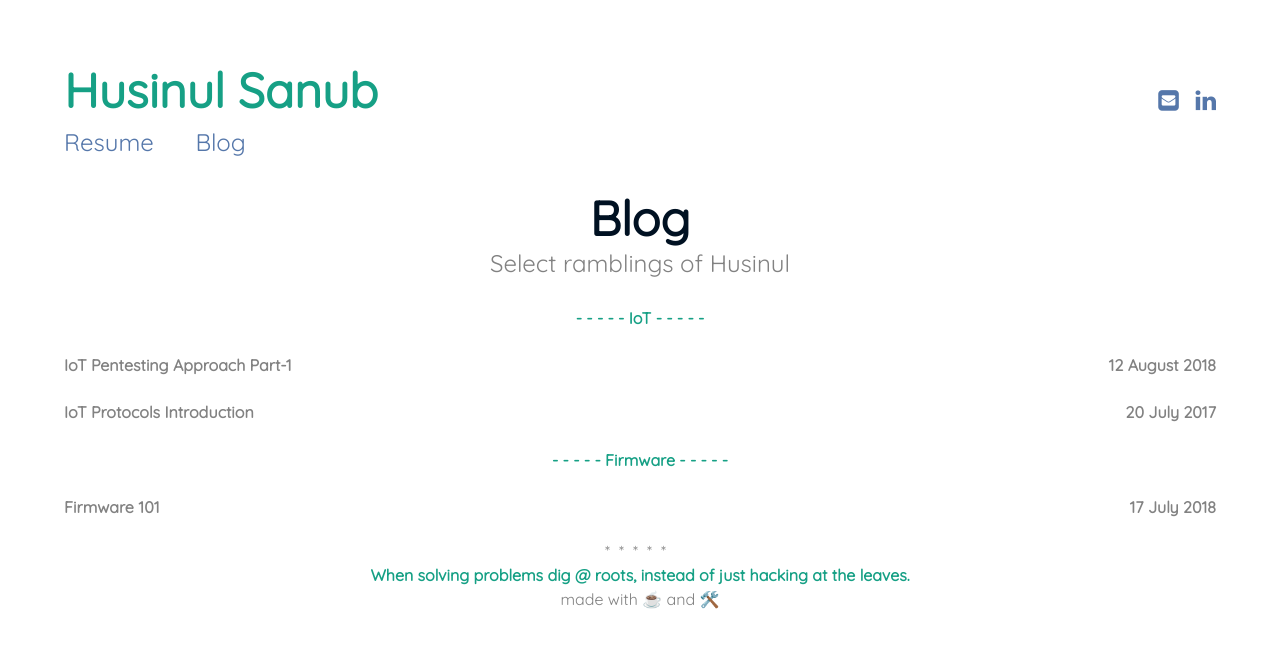
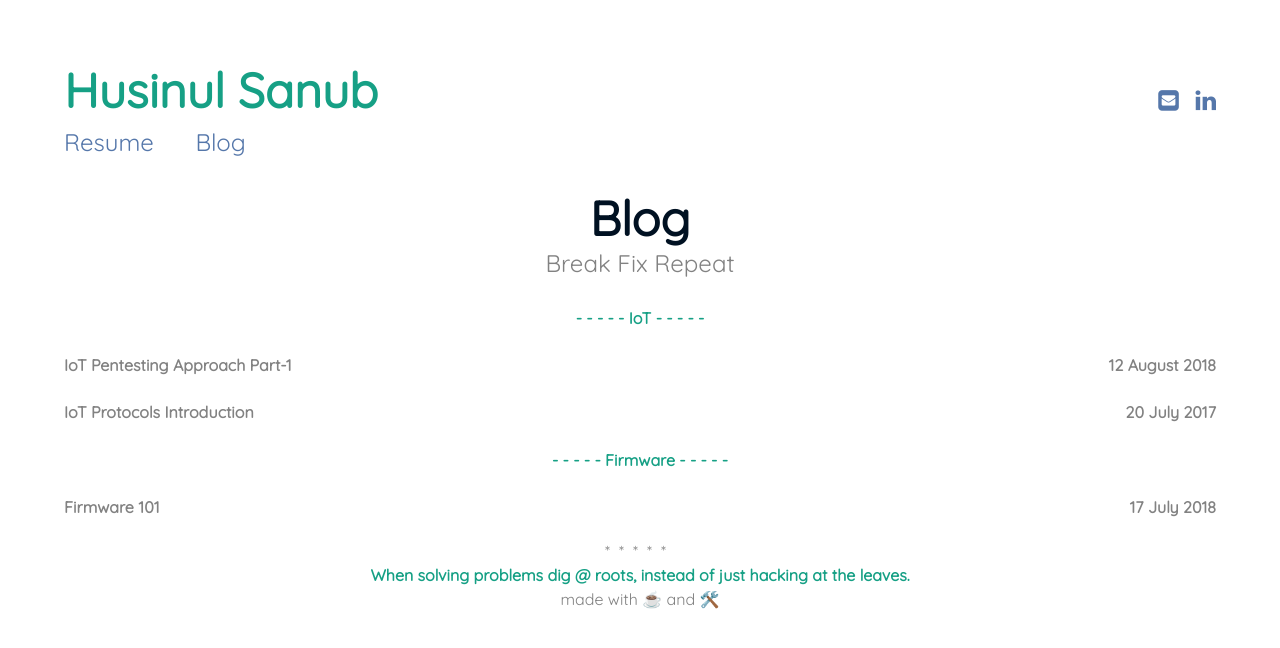
Before and after one commit to husinul/husinul.github.io, a Jekyll site: the page built from blog.md, in a window 1280 px wide. Shown: the top 648 px of the page. Built offline with Jekyll 4.4.1, drawn with Linux system fonts in a browser that asks for light colours.

Commit message:
Update blog.md

```diff
--- a/blog.md
+++ b/blog.md
@@ -1,7 +1,7 @@
 ---
 layout: page
 title: Blog
-subtitle: Select ramblings of Husinul
+subtitle: Break Fix Repeat
 ---
 
 <div>
```
